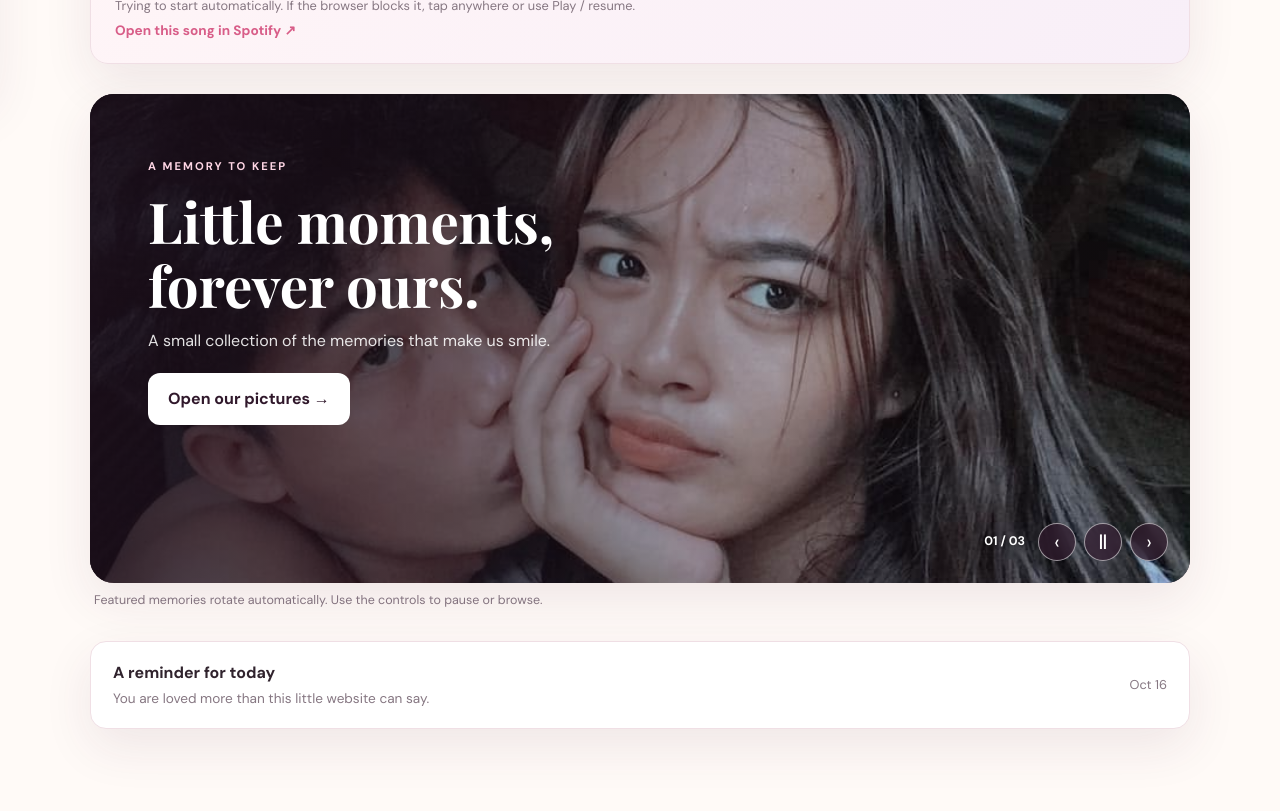
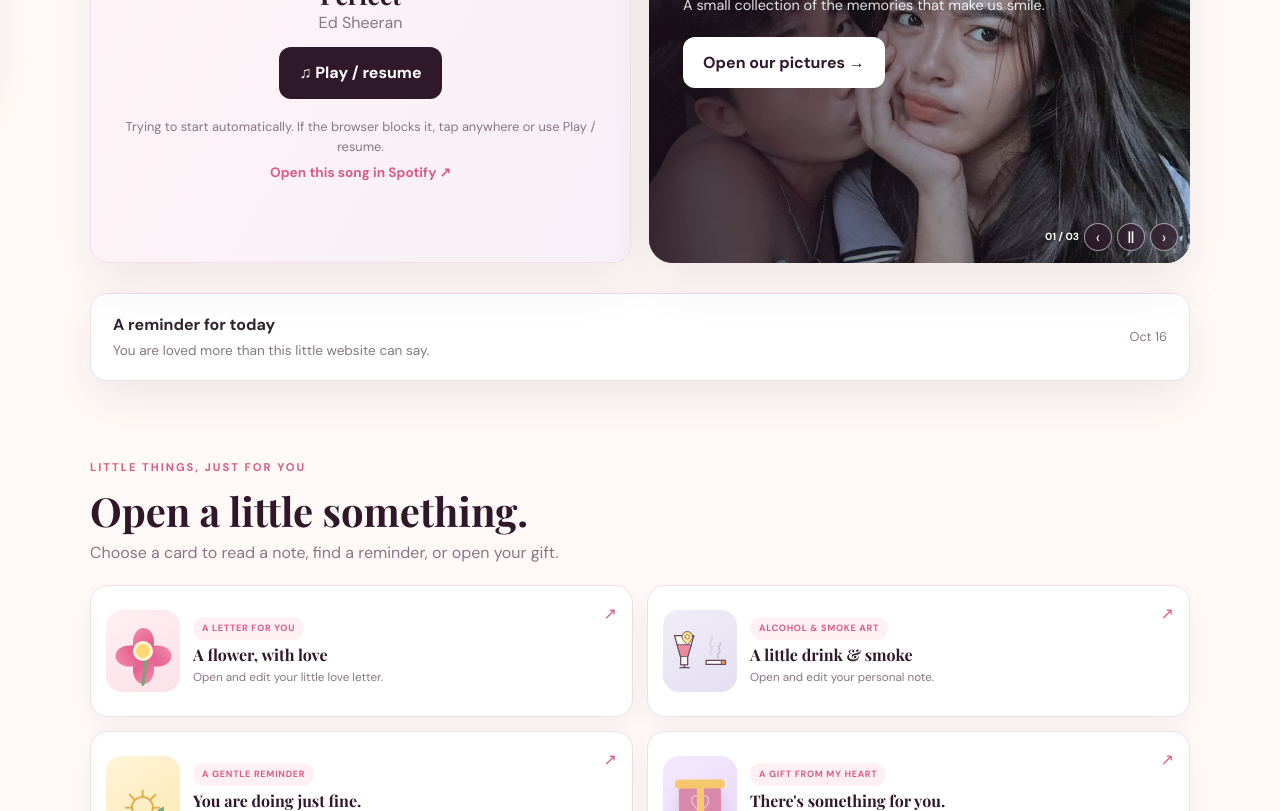
Before and after one commit to nyxxxtrnl/LOVEPLAY, a plain HTML site: page DASHBOARD/index.html in a window 1280 px wide. Shown: the part 709-1520 px from the top of the page. Drawn offline with nearby package versions, Linux system fonts and the light colour scheme; no server answers; a script that the page names is missing.

Commit message:
Align home music and featured memories

```diff
--- a/DASHBOARD/index.html
+++ b/DASHBOARD/index.html
@@ -74,7 +74,8 @@
       </div>
       </div>
 
-      <section class="section-wrap background-music-section" aria-label="Home background music">
+      <div class="section-wrap home-feature-row" aria-label="Home music and featured memories">
+        <section class="background-music-section" aria-label="Home background music">
           <div class="background-music-card">
             <div class="background-music-copy">
               <span class="eyebrow">A SONG FOR YOU</span>
@@ -92,7 +93,7 @@
           </div>
         </section>
 
-      <section class="section-wrap featured-section" aria-label="LovePlay featured moments">
+        <section class="featured-section" aria-label="LovePlay featured moments">
           <div class="featured-showcase" id="featuredShowcase">
             <img class="featured-image" id="featuredImage" src="../ASSETS/memory-1.jpg" alt="A favorite LovePlay memory" fetchpriority="high">
             <div class="featured-shade"></div>
@@ -111,6 +112,7 @@
           </div>
           <p class="featured-hint">Featured memories rotate automatically. Use the controls to pause or browse.</p>
         </section>
+      </div>
 
       <section class="section-wrap welcome-strip">
         <div><strong>A reminder for today</strong>
--- a/DASHBOARD/style.css
+++ b/DASHBOARD/style.css
@@ -487,6 +487,45 @@ h1 span,
   margin-bottom: 30px;
 }
 
+.home-feature-row {
+  display: grid;
+  grid-template-columns: repeat(2, minmax(0, 1fr));
+  align-items: stretch;
+  gap: 18px;
+  margin-block: 24px 30px;
+}
+
+.home-feature-row .background-music-section,
+.home-feature-row .featured-section {
+  min-width: 0;
+  margin: 0;
+}
+
+.home-feature-row .background-music-card {
+  height: 100%;
+  min-height: 390px;
+  grid-template-columns: minmax(0, 1fr);
+  align-content: center;
+  justify-items: center;
+  text-align: center;
+}
+
+.home-feature-row .background-music-player {
+  grid-column: 1;
+}
+
+.home-feature-row .featured-section {
+  display: flex;
+  flex-direction: column;
+  position: relative;
+}
+
+.home-feature-row .featured-showcase {
+  flex: 1;
+  min-height: 350px;
+  aspect-ratio: auto;
+}
+
 .featured-showcase {
   position: relative;
   min-height: 350px;
@@ -665,6 +704,57 @@ h1 span,
   color: var(--rose);
   font-size: 0.85rem;
   font-weight: 700;
+}
+
+.home-feature-row .background-music-copy,
+.home-feature-row .background-music-actions {
+  width: 100%;
+}
+
+.home-feature-row .background-music-actions {
+  justify-content: center;
+}
+
+.home-feature-row .featured-copy {
+  width: 100%;
+  padding: clamp(18px, 3vw, 34px);
+}
+
+.home-feature-row .featured-copy h2 {
+  font-size: clamp(1.4rem, 2.6vw, 2.4rem);
+}
+
+.home-feature-row .featured-copy p {
+  font-size: 0.9rem;
+}
+
+.home-feature-row .featured-controls {
+  right: 12px;
+  bottom: 12px;
+  gap: 5px;
+}
+
+.home-feature-row .featured-count {
+  margin-right: 0;
+  font-size: 0.65rem;
+  white-space: nowrap;
+}
+
+.home-feature-row .featured-control {
+  flex: 0 0 28px;
+  width: 28px;
+  height: 28px;
+  font-size: 1rem;
+}
+
+.home-feature-row .featured-hint {
+  position: absolute;
+  width: 1px;
+  height: 1px;
+  margin: -1px;
+  overflow: hidden;
+  clip-path: inset(50%);
+  white-space: nowrap;
 }
 
 @keyframes float {
```
Lines whose indentation alone changed are shown as unchanged.
